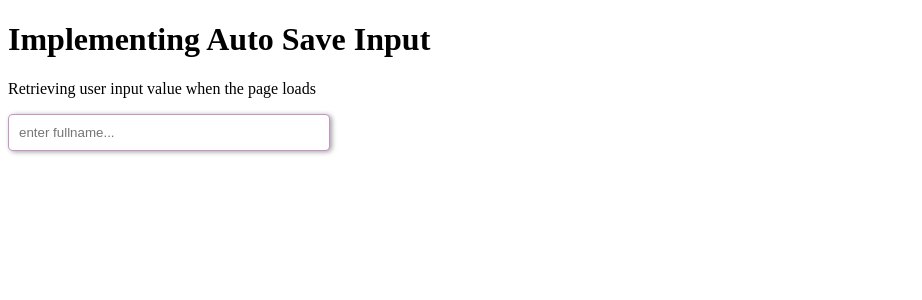
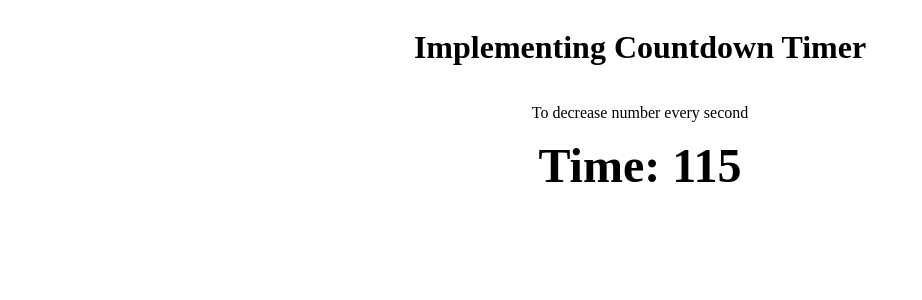
Before and after one commit to Ruqayah1204/react-with-typescript, a React (Vite) app: page / in a window 1280 px wide. Shown: the top 300 px of the page, without its empty margins (0-922 px from the left). Built offline with nearby package versions, Linux system fonts and the light colour scheme.

Commit message:
countdown task commit

```diff
--- a/src/App.tsx
+++ b/src/App.tsx
@@ -1,15 +1,16 @@
 import AutoSaveInput from "./AutoSaveInput";
+import Countdown from "./Countdown";
 // import ThemeToggle from "./Toggle";
 
 function App() {
   return (
     <>
       {/* <ThemeToggle /> */}
-      <div>
-        <h1>Implementing Auto Save Input</h1>
-        <p>Retrieving user input value when the page loads</p>
+      <div className="container">
+        <h1>Implementing Countdown Timer</h1>
+        <p>To decrease number every second</p>
       </div>
-      <AutoSaveInput />
+      <Countdown />
     </> // <-- React Fragment
   );
 }
--- /dev/null
+++ b/src/Countdown.tsx
@@ -0,0 +1,22 @@
+import { useState, useEffect } from "react";
+
+const Countdown = () => {
+  const [countdown, setCountdown] = useState(120);
+
+  useEffect(() => {
+    if (countdown <= 0) {
+      alert("Time up");
+      return;
+    }
+
+    const timeInterval = setInterval(() => {
+      setCountdown((prev) => prev - 1);
+    }, 1000);
+
+    return () => clearInterval(timeInterval);
+  });
+
+  return <div className="timer">Time: {countdown}</div>;
+};
+
+export default Countdown;
--- a/src/index.css
+++ b/src/index.css
@@ -34,3 +34,18 @@ body.dark .theme-toggle-btn {
   outline: none;
   width: 300px;
 }
+
+/* Countdown timer */
+
+.container {
+  display: flex;
+  flex-direction: column;
+  justify-content: center;
+  align-items: center;
+}
+
+.timer {
+  font-size: 3rem;
+  font-weight: bold;
+  text-align: center;
+}
```
